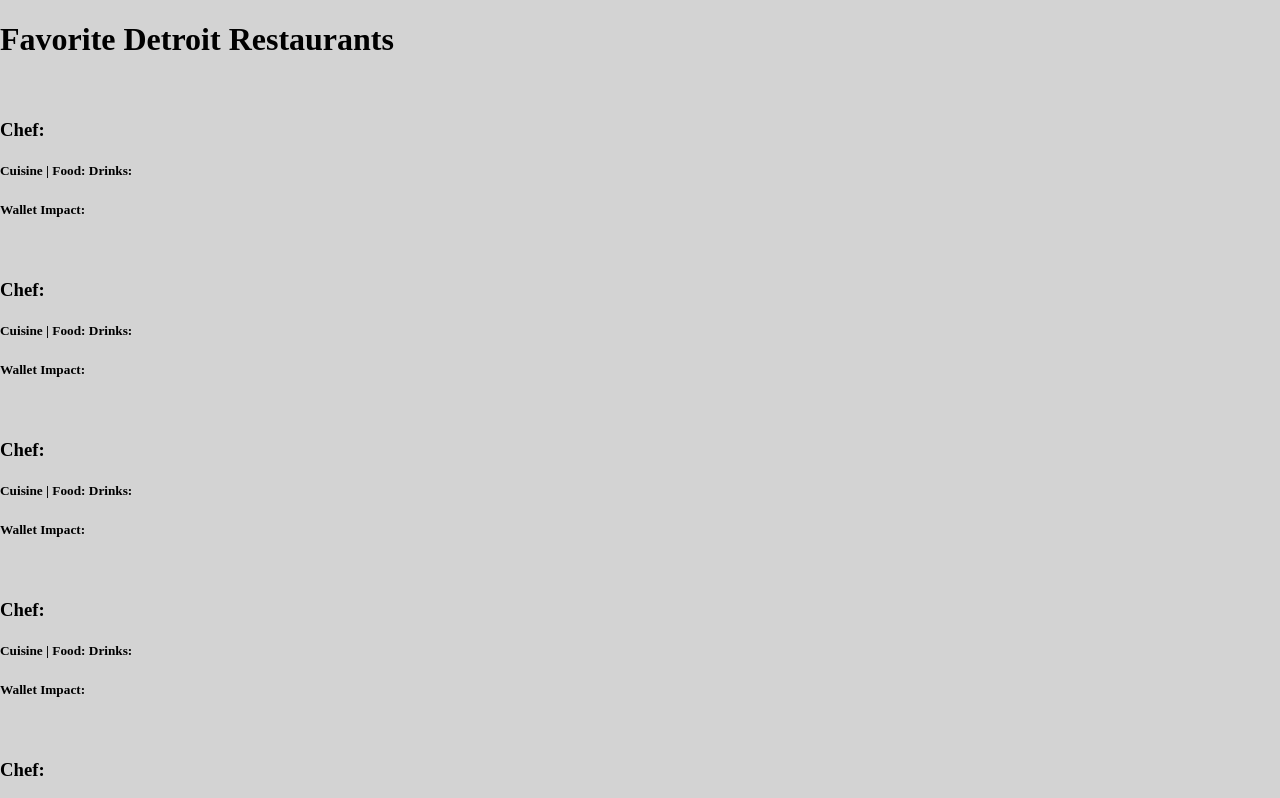
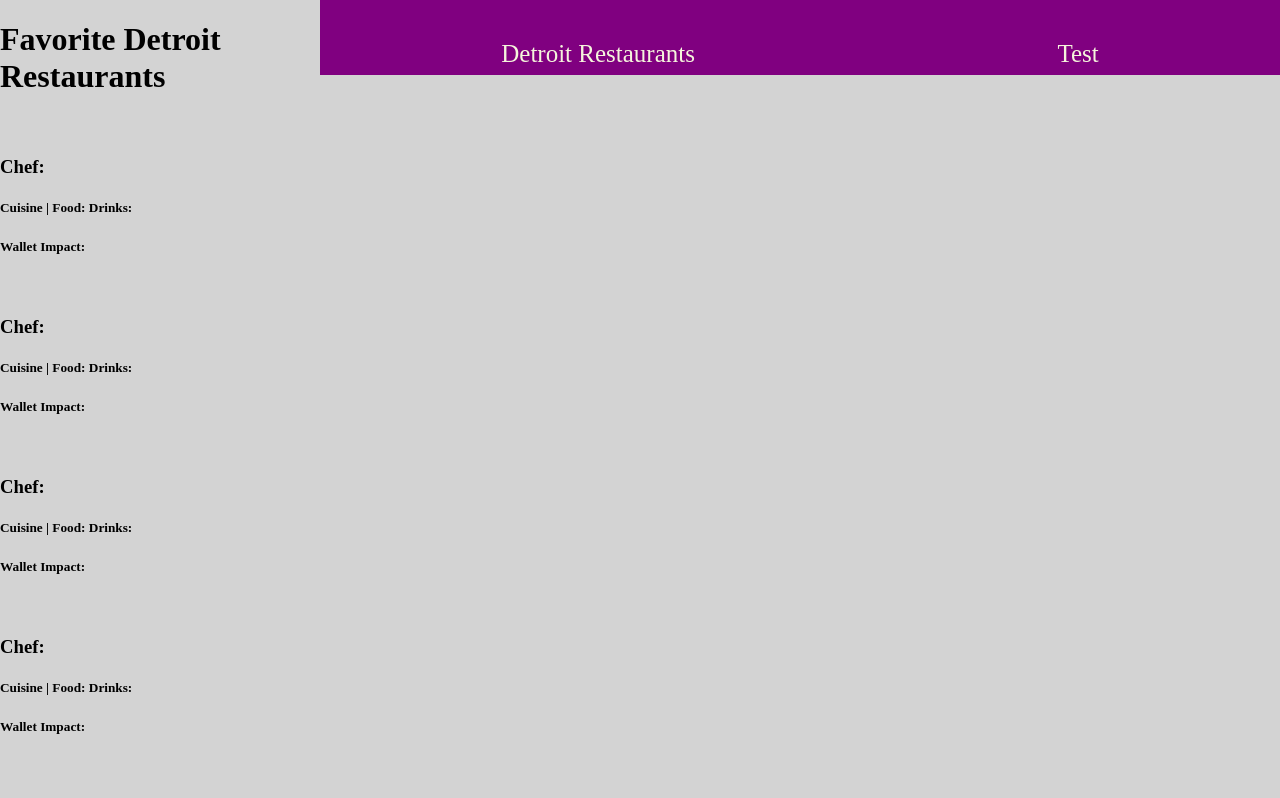
Before and after one commit to EmilyEDet/detroit-restaurants, a React (Vite) app: page / in a window 1280 px wide. Shown: the top 798 px of the page. Built offline with nearby package versions, Linux system fonts and the light colour scheme.

Commit message:
start getting nav on the page

```diff
--- a/index.html
+++ b/index.html
@@ -4,9 +4,16 @@
     <meta charset="UTF-8" />
     <meta name="viewport" content="width=device-width, initial-scale=1.0" />
     <script type="module" defer src="/src/main.jsx"></script>
+    <link rel="stylesheet" href="./app.css" />
     <title>Project 3</title>
   </head>
   <body>
     <div id="root"></div>
+    <nav>
+      <div>Detroit Restaurants</div>
+      <section>
+        <div>Test</div>
+      </section>
+    </nav>
   </body>
 </html>
--- a/src/App.css
+++ b/src/App.css
@@ -2,4 +2,22 @@
   margin: 0;
   box-sizing: border-box;
   background-color: lightgray;
+  display: grid;
+  grid-template-columns: 1fr 3fr;
+  grid-template-rows: 60px 1fr 90px;
 }
+
+nav {
+  display: flex;
+  flex-direction: row;
+  height: 75px;
+  background-color: purple;
+  justify-content: space-around;
+  align-items: start;
+}
+
+nav div {
+  font-size: 25px;
+  margin: 40px;
+  color: beige;
+}
```
